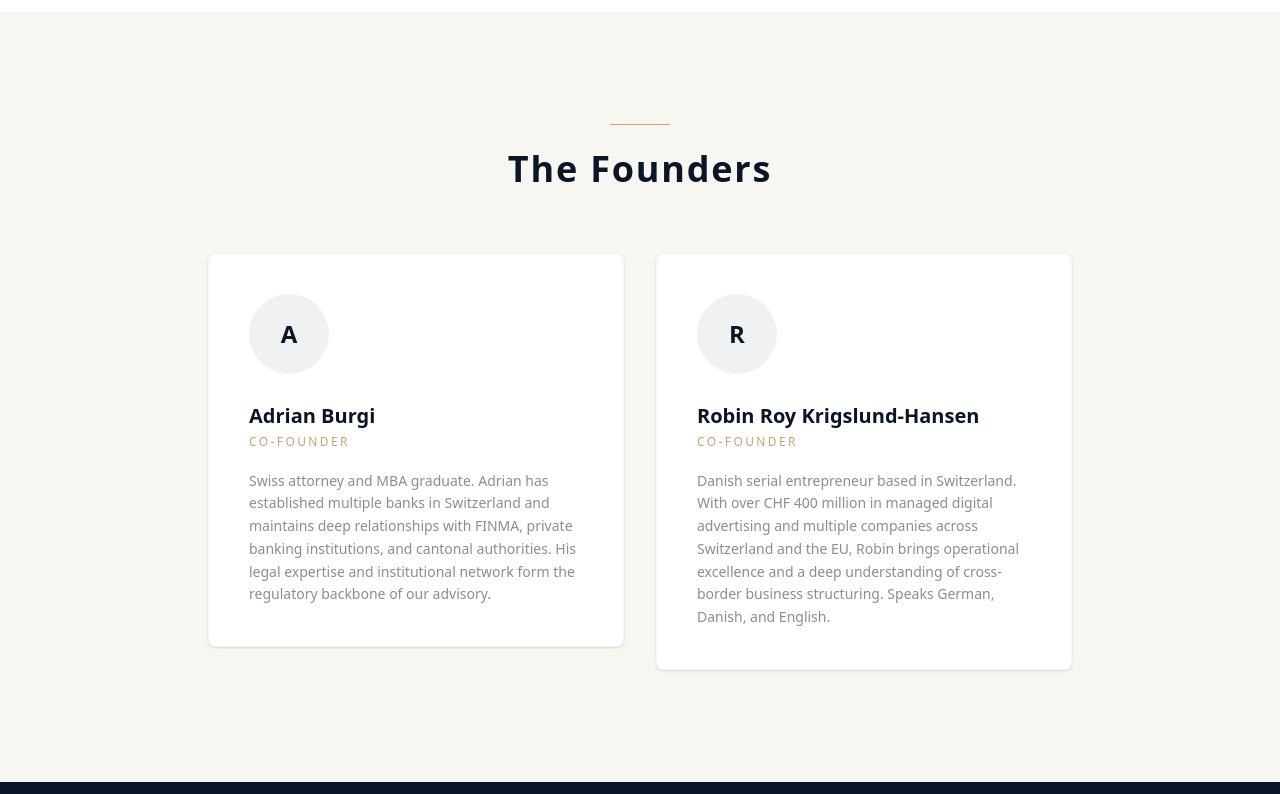
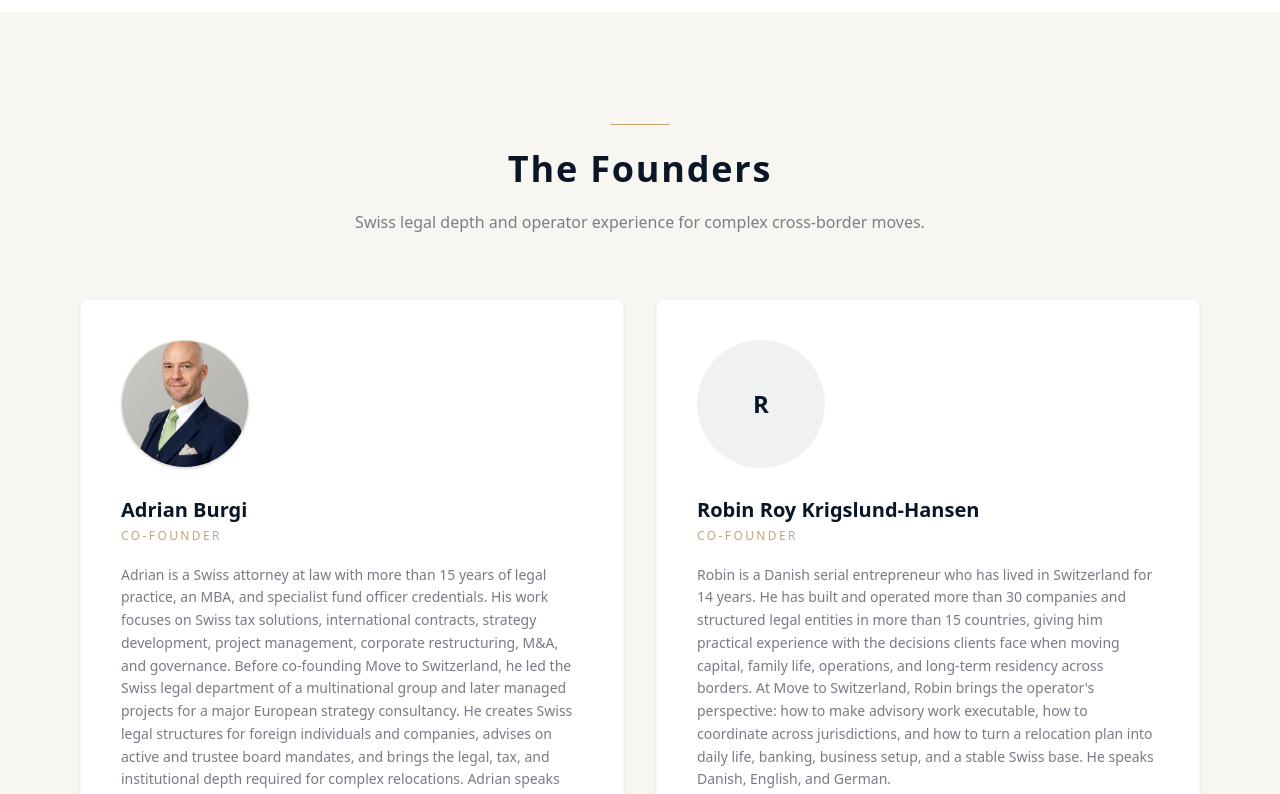
Before and after one commit to robinroyhansen/move-to-switzerland, a Next.js app: page /en/about in a window 1280 px wide. Shown: the part 1580-2374 px from the top of the page. Built offline with nearby package versions, Linux system fonts and the light colour scheme.

Commit message:
feat: strengthen founder bios on about page

```diff
--- a/src/app/[locale]/about/page.tsx
+++ b/src/app/[locale]/about/page.tsx
@@ -1,6 +1,7 @@
 'use client';
 
 import { useTranslations } from 'next-intl';
+import Image from 'next/image';
 import { ScrollReveal } from '@/components/ScrollReveal';
 
 export default function AboutPage() {
@@ -94,31 +95,46 @@ export default function AboutPage() {
 
       {/* Founders */}
       <section className="py-24 sm:py-28 bg-cream">
-        <div className="max-w-4xl mx-auto px-4">
+        <div className="max-w-6xl mx-auto px-4">
           <ScrollReveal>
-            <div className="text-center mb-16">
+            <div className="mx-auto mb-16 max-w-3xl text-center">
               <div className="gold-line-center" />
               <h2 className="font-serif text-2xl sm:text-3xl lg:text-4xl text-navy font-semibold luxury-heading">
                 {t('founders.title')}
               </h2>
+              <p className="mt-5 text-sm font-light leading-relaxed text-charcoal/55 sm:text-base">
+                {t('founders.subtitle')}
+              </p>
             </div>
           </ScrollReveal>
           <div className="grid grid-cols-1 md:grid-cols-2 gap-8">
             {(['adrian', 'robin'] as const).map((founder, i) => (
               <ScrollReveal key={founder} delay={i * 150}>
                 <div className="bg-white rounded-lg p-8 sm:p-10 shadow-sm border border-navy/[0.04] card-lift">
-                  <div className="w-20 h-20 rounded-full bg-navy/[0.06] flex items-center justify-center mb-7">
-                    <span className="text-2xl font-serif text-navy font-bold">
-                      {t(`founders.${founder}.name`).charAt(0)}
-                    </span>
-                  </div>
+                  {founder === 'adrian' ? (
+                    <div className="relative mb-7 h-32 w-32 overflow-hidden rounded-full border border-gold/25 bg-navy/[0.06] shadow-sm">
+                      <Image
+                        src="/images/founders/adrian-burgi.jpg"
+                        alt={t('founders.adrian.name')}
+                        fill
+                        sizes="128px"
+                        className="object-cover object-top"
+                      />
+                    </div>
+                  ) : (
+                    <div className="mb-7 flex h-32 w-32 items-center justify-center rounded-full bg-navy/[0.06]">
+                      <span className="text-2xl font-serif text-navy font-bold">
+                        {t(`founders.${founder}.name`).charAt(0)}
+                      </span>
+                    </div>
+                  )}
                   <h3 className="font-serif text-xl text-navy font-semibold mb-1">
                     {t(`founders.${founder}.name`)}
                   </h3>
                   <p className="text-xs text-gold uppercase tracking-[0.2em] mb-5">
                     {t(`founders.${founder}.role`)}
                   </p>
-                  <p className="text-sm text-charcoal/50 leading-relaxed">
+                  <p className="text-sm text-charcoal/58 leading-relaxed">
                     {t(`founders.${founder}.bio`)}
                   </p>
                 </div>
```
Also changed, not shown: public/images/founders/adrian-burgi.jpg (added), src/messages/en.json.
